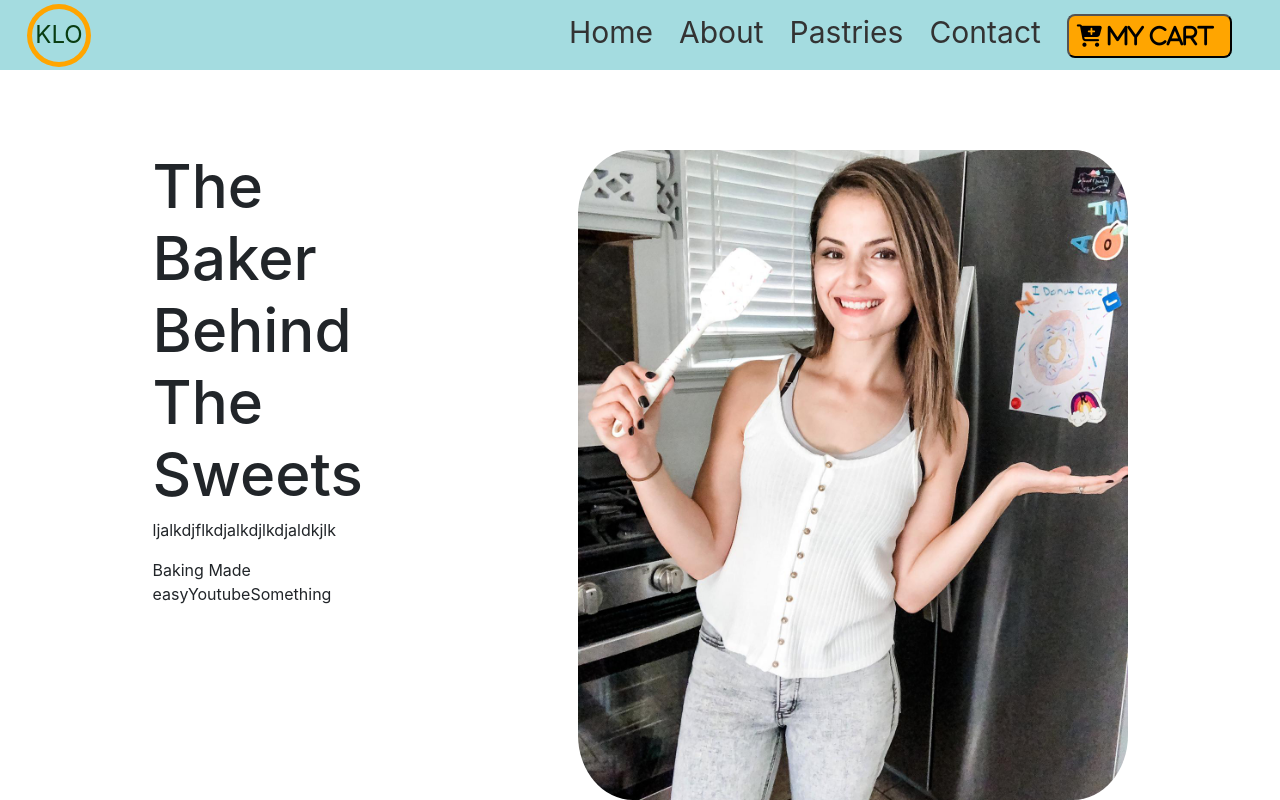
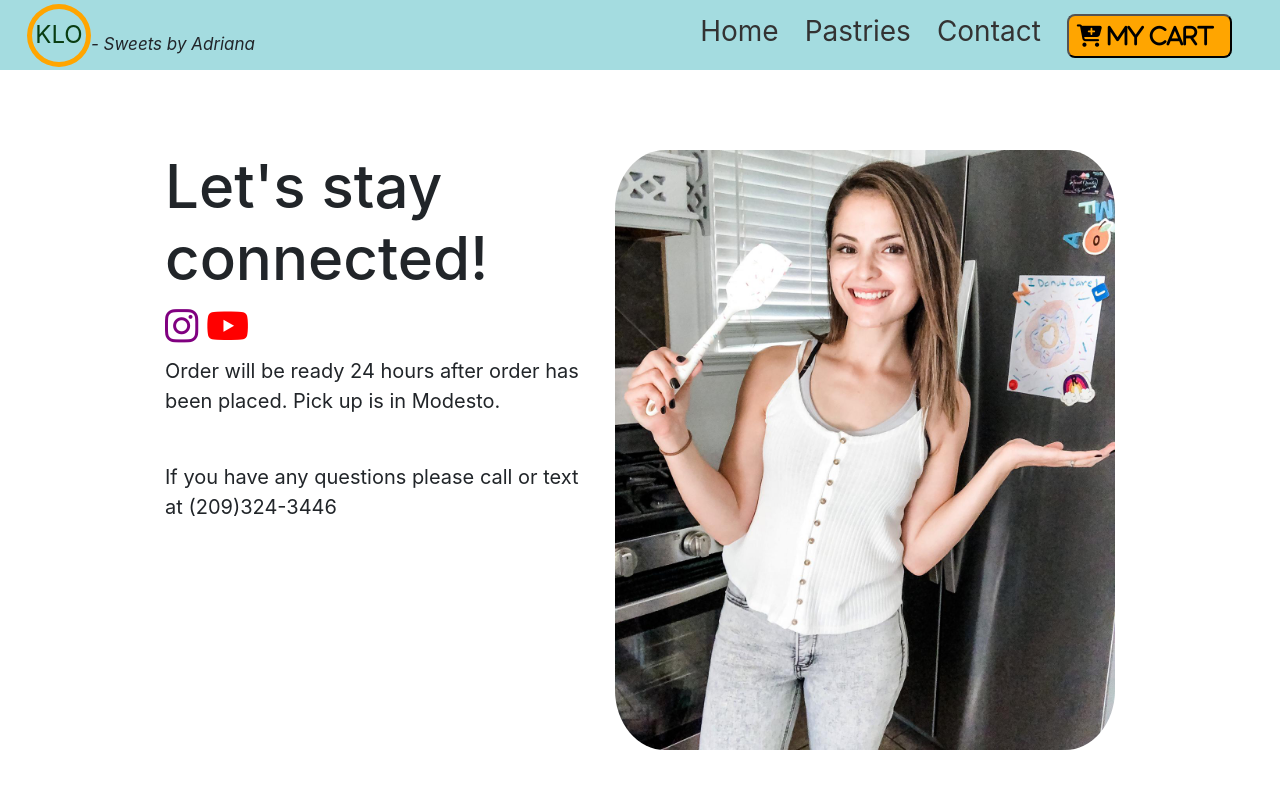
Before and after one commit to elizabeth87/KLO-eccomerce, a React (Create React App) app: page /about in a window 1280 px wide. Built offline with nearby package versions, Linux system fonts and the light colour scheme.

Commit message:
refactor

```diff
--- a/public/index.html
+++ b/public/index.html
@@ -1,6 +1,10 @@
 <!DOCTYPE html>
 <html lang="en">
   <head>
+    <link
+      rel="stylesheet"
+      href="https://cdnjs.cloudflare.com/ajax/libs/font-awesome/5.13.1/css/all.min.css"
+    />
     <link
       rel="stylesheet"
       href="https://cdnjs.cloudflare.com/ajax/libs/font-awesome/5.13.1/css/all.min.css"
--- a/src/About.css
+++ b/src/About.css
@@ -5,7 +5,7 @@
 }
 
 nav {
-  font-size: 30px;
+  font-size: 28px;
 }
 .new-div {
   border: 2px solid orange;
@@ -15,23 +15,42 @@ nav {
   justify-content: space-around;
   display: flex;
   margin-top: 80px;
+  margin-left: 150px;
 }
 .img {
   background-image: url("img/baker.jpeg");
-  width: 550px;
-  height: 650px;
+  width: 500px;
+  height: 600px;
   background-size: cover;
   background-repeat: no-repeat;
   background-position: center;
   border-radius: 10%;
+  margin-right: 150px;
 }
 
 .inner-container {
-  width: 120px;
+  width: 420px;
 }
-
+.instagram {
+  width: 300px;
+}
 .cart-icon {
   cursor: pointer;
   font-size: 1.2rem;
   color: pink;
 }
+.fab {
+  font-size: 38px;
+  color: purple;
+  margin-top: 5px;
+}
+.fa-youtube {
+  font-size: 38px;
+  color: red;
+  margin-top: 5px;
+}
+.contact-text {
+  display: inline-block;
+  font-size: 20px;
+  margin-top: 10px;
+}
--- a/src/App.js
+++ b/src/App.js
@@ -7,7 +7,6 @@ import { Switch, Route } from 'react-router-dom'
 import Navbar from './components/Navbar.js';
 import Home from './components/Home';
 import About from './components/About';
-import Contact from './components/Contact';
 import Cart from './components/Cart';
 import ProductList from './components/ProductList';
 import Default from './components/Default';
@@ -22,7 +21,6 @@ function App() {
   <Switch>
     <Route exact path="/" component={Home} />
     <Route exact path="/about" component={About} />
-    <Route exact path="/contact" component={Contact} />
     <Route exact path="/cart" component={Cart} />
     <Route exact path="/default" component={Default} />
     <Route exact path="/productList" component={ProductList} />
--- a/src/Contact.css
+++ /dev/null
@@ -1,6 +0,0 @@
-.contact {
-  display: flex;
-  justify-content: center;
-  font-size: 29px;
-  margin-top: 40px;
-}
--- a/src/Home.css
+++ b/src/Home.css
@@ -12,7 +12,6 @@
   position: absolute;
   width: 100%;
   height: 80%;
-  background: rgba(0, 0, 0, 0.1);
   color: rgb(31, 241, 241);
 }
 h1 {
--- a/src/Navbar.css
+++ b/src/Navbar.css
@@ -102,4 +102,9 @@ ul li a:hover {
     list-style: none;
     text-decoration: none;
   }
+  .sub-logo {
+    margin-top: 35px;
+    font-size: 17px;
+    font-style: italic;
+  }
 }
--- a/src/components/About.js
+++ b/src/components/About.js
@@ -6,15 +6,17 @@ class About extends Component {
         return (
             <div className="about-section">
                 <div className="inner-container">
-                    <h2>The Baker Behind The Sweets</h2>
-                    <p className="text">ljalkdjflkdjalkdjlkdjaldkjlk </p>
-                <div className="skills">
-                    <span>Baking Made easy</span>
-                    <span>Youtube</span>
-                    <span>Something</span>
+                    <h2>Let's stay connected!</h2>
+                <div className="">
+                <a href="https://instagram.com/adri_bautista_s?igshid=hwmgagx62kzf" className="mr-2 instagram"><i class="fab fa-instagram"></i></a>
+                <a href="https://instagram.com/adri_bautista_s?igshid=hwmgagx62kzf" className="mr-2 youtube"><i class="fab fa-youtube"></i></a>
                 </div>
+                <div className="contact-text">
+                    <p>Order will be ready 24 hours after order has been placed. Pick up is in Modesto.</p><br />
+                    <p>If you have any questions please call or text at (209)324-3446</p>
+                </div>
+            </div>
 
-            </div>
             <div className='img'>
             </div>
             </div>
--- a/src/components/Contact.js
+++ /dev/null
@@ -1,16 +0,0 @@
-import React, { Component } from 'react';
-import '../Contact.css'
-
-class Contact extends Component {
-    render() {
-        return (
-            <div className='contact'>
-                <p>Please call or text to ask for pickup address,<br />
-                (209)598-8771.
-                </p>
-            </div>
-        )
-    }
-}
-
-export default Contact;
--- a/src/components/Navbar.js
+++ b/src/components/Navbar.js
@@ -27,6 +27,9 @@ class Navbar extends Component {
                <div className="logo">
                 KLO
                </div>
+               <p className="sub-logo">
+                 - Sweets by Adriana
+               </p>
              <div className='btn-bar' onClick={this.handleClick}>
                  <div className="bar"></div>
                  <div className="bar"></div>
@@ -36,9 +39,8 @@ class Navbar extends Component {
              <div className="nav-menu">
             <ul className={this.state.isOpen ? 'showNav' : 'undefined'} nav-menu>
               <li><Link to="/" onClick={this.closeNavbar}>Home</Link></li>
-              <li><Link to="/about" onClick={this.closeNavbar}>About</Link></li>
               <li><Link to="/productList" onClick={this.closeNavbar}>Pastries</Link></li>
-              <li><Link to="/contact" onClick={this.closeNavbar}>Contact</Link></li>
+              <li><Link to="/about" onClick={this.closeNavbar}>Contact</Link></li>
               <li><Link to="/cart" className="ml-auto">
                <ButtonContainer>
                  <span className="mr-2">
```
Also changed, not shown: 1 other file (tests, documents, lock files or other folders).
